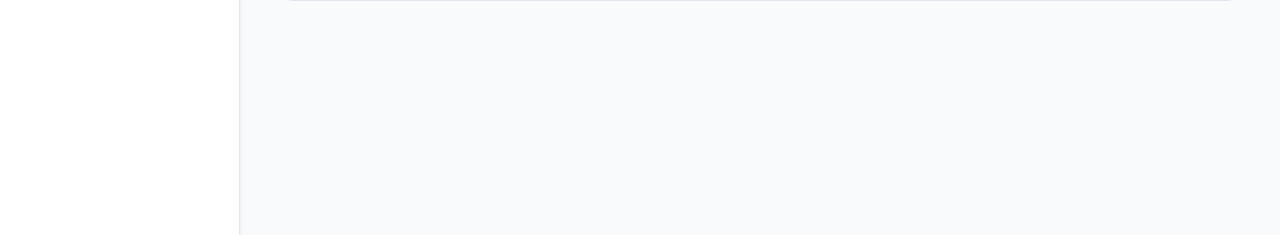
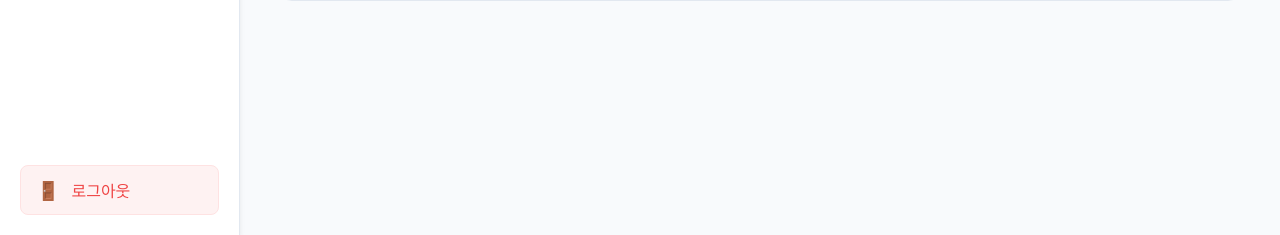
Before and after one commit to B-ai-P/banana-hugging, a Flask app: page /gallery in a window 1280 px wide. Shown: the part 565-800 px from the top of the page. Run offline with Flask 3, Linux system fonts and the light colour scheme; the visitor is signed in with stand-in values (Sample User, id 1); parts of the project's set-up code (start-up, migrations or seed data) failed here and were passed over.

Commit message:
Update gallery.html

```diff
--- a/templates/gallery.html
+++ b/templates/gallery.html
@@ -24,6 +24,14 @@
                     <span class="nav-text">생성</span>
                 </a>
             </nav>
+
+            <!-- 로그아웃 버튼 - 사이드바 맨 아래 -->
+            <div class="sidebar-footer">
+                <a href="/logout" class="logout-btn">
+                    <span class="nav-icon">🚪</span>
+                    <span class="nav-text">로그아웃</span>
+                </a>
+            </div>
         </div>
 
         <!-- 메인 콘텐츠 -->
```
